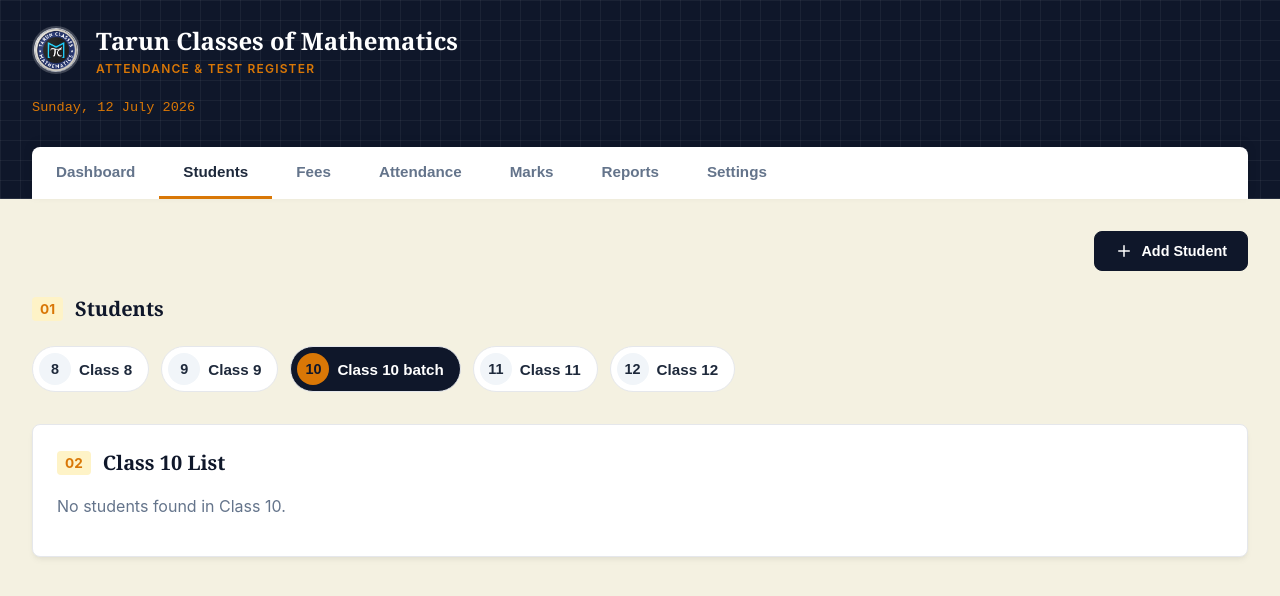
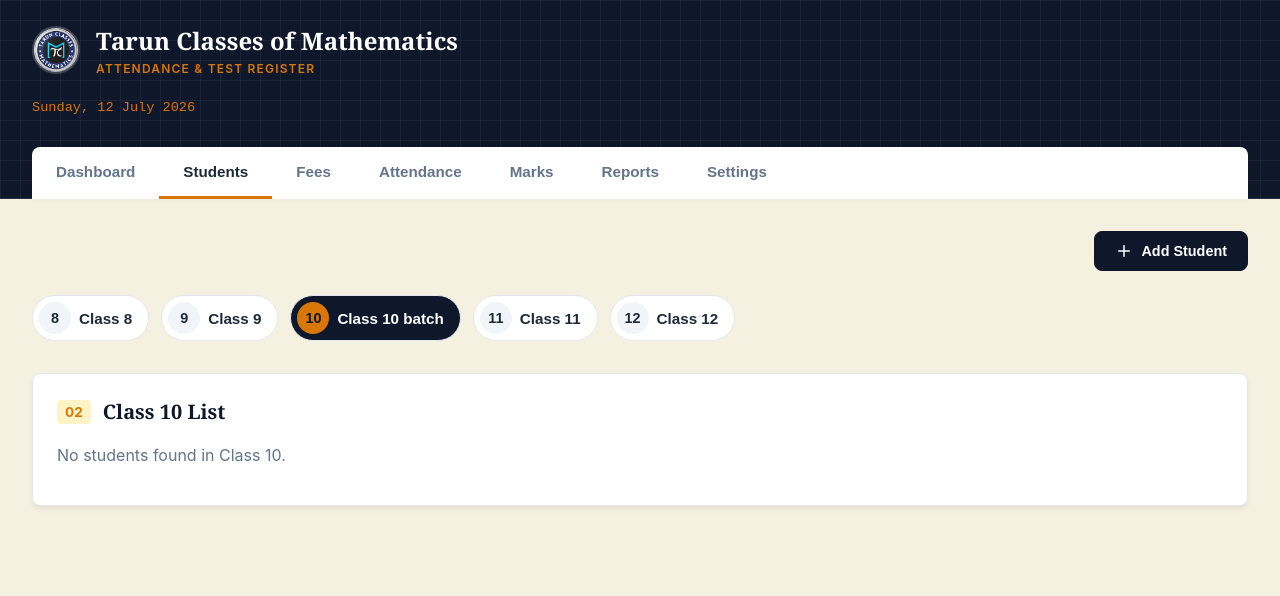
Before and after one commit to Sejal-08/FeeDashboard, a React (Vite) app: page / in a window 1280 px wide. Both pictures are taken after a click on the button "Students". Shown: the top 596 px of the page. Built offline with nearby package versions, Linux system fonts and the light colour scheme.

Commit message:
style: removed redundant section headers in Fee Matrix and Student List

```diff
--- a/src/components/FeeMatrix.tsx
+++ b/src/components/FeeMatrix.tsx
@@ -93,8 +93,6 @@ export const FeeMatrix: React.FC = () => {
   return (
     <div style={{ display: 'flex', flexDirection: 'column', gap: '24px' }}>
       <div className="section-header" style={{ marginBottom: 0 }}>
-        <span className="section-badge">01</span>
-        <h3 className="section-title">Fee Tracking Matrix</h3>
         <div style={{ display: 'flex', gap: '8px', marginLeft: 'auto' }}>
           <button className="btn btn-sm" onClick={() => setBaseDate(subMonths(baseDate, 1))}>&larr; Prev</button>
           <button className="btn btn-primary btn-sm" onClick={() => setBaseDate(new Date())}>Current</button>
@@ -128,10 +126,6 @@ export const FeeMatrix: React.FC = () => {
       </div>
 
       <div className="card table-container">
-        <div className="section-header">
-          <span className="section-badge">02</span>
-          <h3 className="section-title">{activeBatchTab} Matrix</h3>
-        </div>
         {filteredStudents.length === 0 ? (
           <p style={{ color: 'var(--text-muted)', margin: '16px' }}>No students found in {activeBatchTab}.</p>
         ) : (
--- a/src/components/StudentList.tsx
+++ b/src/components/StudentList.tsx
@@ -50,10 +50,7 @@ export const StudentList: React.FC = () => {
         </button>
       </div>
 
-      <div className="section-header" style={{ marginBottom: 0 }}>
-        <span className="section-badge">01</span>
-        <h3 className="section-title">Students</h3>
-      </div>
+
 
       {/* Batch selector */}
       <div style={{ display: 'flex', gap: '12px', overflowX: 'auto', paddingBottom: '8px' }}>
```
